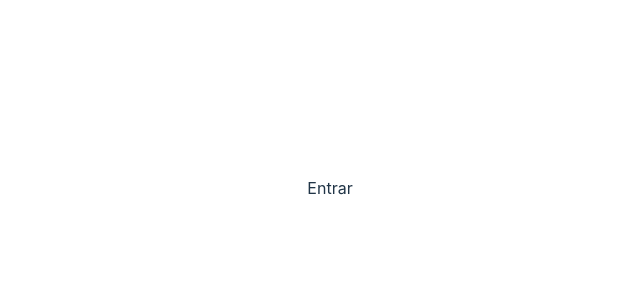
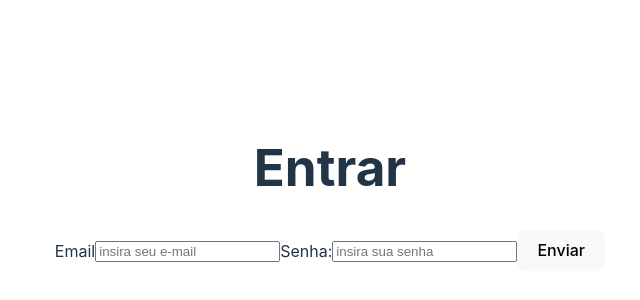
Before and after one commit to Bruno-Barboza-da-Silva/Agenda, a React (Vite) app in the folder frontend/: page /entrar in a window 1280 px wide. Shown: the part 212-512 px from the top of the page, without its empty margins (310-950 px from the left). Built offline with nearby package versions, Linux system fonts and the light colour scheme.

Commit message:
parte 2 do cadastro

```diff
--- a/frontend/src/pages/cadastro/cadastro.tsx
+++ b/frontend/src/pages/cadastro/cadastro.tsx
@@ -2,7 +2,6 @@ import { useState } from 'react'
 import axios from 'axios'
 
 function App() {
-  // const navigate = useNavigate();
 
   const [nome, setName] = useState("")
 
--- a/frontend/src/pages/entrar/entrar.tsx
+++ b/frontend/src/pages/entrar/entrar.tsx
@@ -1,9 +1,48 @@
+import { useState } from 'react'
+import axios from 'axios'
+
 function Entrar() {
-    return (
-      <div>
-        <p>Entrar</p>
-      </div>
-    );
+
+  const [email, setEmail] = useState("")
+
+  function changeEmail(ev: React.ChangeEvent<HTMLInputElement>) {
+    setEmail(ev.target.value)
+  }
+
+  const [senha, setSenha] = useState("")
+
+  function changeSenha(ev: React.ChangeEvent<HTMLInputElement>) {
+    setSenha(ev.target.value)
+  }
+
+
+
+  const post = async (e: React.FormEvent<HTMLFormElement>) => {
+    e.preventDefault(); // Evita o envio automático do formulário
+    try {
+      await axios.post('http://localhost:5000/entrar', {
+        email: email,
+        senha: senha
+      });
+      window.location.href = "/";
+      alert('Usuário cadastrado com sucesso!');
+    } catch (error) {
+      console.error('Erro na solicitação POST:', error);
+    }
+  };
+
+  return (
+    <>
+      <form onSubmit={post}>
+        <h1>Entrar</h1>
+        <label htmlFor="email">Email</label>
+        <input type="email" id="email" placeholder="insira seu e-mail" name="email" value={email} onChange={(ev) => changeEmail(ev)}/>
+        <label htmlFor="password">Senha:</label>
+        <input type="password" id="password" placeholder="insira sua senha" name="password" value={senha} onChange={(ev) => changeSenha(ev)}/>
+        <button type='submit'>Enviar</button>
+      </form>
+    </>
+  );
   }
 
   export default Entrar;
```
